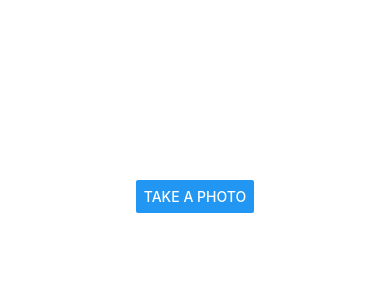
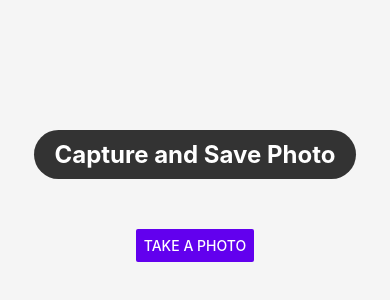
Before and after one commit to TiwariLokesh/Asb_Project, a React Native app: screen / in a window 390 px wide. Shown: the part 226-526 px from the top of the page. Built offline with nearby package versions, Linux system fonts and the light colour scheme.

Commit message:
camera now saving the image correctly

```diff
--- a/App.js
+++ b/App.js
@@ -1,73 +1,11 @@
-import React, { useState } from 'react';
-import { View, Button, Image, StyleSheet, PermissionsAndroid, Alert } from 'react-native';
-import { launchCamera } from 'react-native-image-picker';
+import { View } from 'react-native'
+import React from 'react'
+import Camera from './Components/Camera'
 
-const Camera = () => {
-  const [imageUri, setImageUri] = useState(null);
-
-  const requestCameraPermission = async () => {
-    try {
-      const granted = await PermissionsAndroid.request(
-        PermissionsAndroid.PERMISSIONS.CAMERA,
-        {
-          title: 'Camera Permission',
-          message: 'This app needs camera access to take photos.',
-          buttonNeutral: 'Ask Me Later',
-          buttonNegative: 'Cancel',
-          buttonPositive: 'OK',
-        },
-      );
-      return granted === PermissionsAndroid.RESULTS.GRANTED;
-    } catch (err) {
-      console.warn(err);
-      return false;
-    }
-  };
-
-  const openCamera = async () => {
-    const hasPermission = await requestCameraPermission();
-
-    if (!hasPermission) {
-      Alert.alert('Camera permission is required to use this feature.');
-      return;
-    }
-
-    const options = {
-      mediaType: 'photo',
-      cameraType: 'back',
-    };
-
-    launchCamera(options, (response) => {
-      if (response.didCancel) {
-        console.log('User cancelled image picker');
-      } else if (response.errorCode) {
-        console.log('ImagePicker Error: ', response.errorMessage);
-      } else if (response.assets && response.assets.length > 0) {
-        const uri = response.assets[0].uri;
-        setImageUri(uri);
-      }
-    });
-  };
-
+export default function App() {
   return (
-    <View style={styles.container}>
-      <Button title="Take a Photo" onPress={openCamera} />
-      {imageUri && <Image source={{ uri: imageUri }} style={styles.image} />}
+    <View style={{flex:1}}>
+      <Camera/>
     </View>
-  );
-};
-
-const styles = StyleSheet.create({
-  container: {
-    flex: 1,
-    justifyContent: 'center',
-    alignItems: 'center',
-  },
-  image: {
-    width: 300,
-    height: 300,
-    marginTop: 20,
-  },
-});
-
-export default Camera;
+  )
+}
--- a/Components/Camera.js
+++ b/Components/Camera.js
@@ -1,6 +1,7 @@
 import React, { useState } from 'react';
-import { View, Button, Image, StyleSheet, PermissionsAndroid, Alert } from 'react-native';
+import { View, Text, Button, Image, StyleSheet, PermissionsAndroid, Alert } from 'react-native';
 import { launchCamera } from 'react-native-image-picker';
+import RNFS from 'react-native-fs';
 
 const Camera = () => {
   const [imageUri, setImageUri] = useState(null);
@@ -15,7 +16,7 @@ const Camera = () => {
           buttonNeutral: 'Ask Me Later',
           buttonNegative: 'Cancel',
           buttonPositive: 'OK',
-        },
+        }
       );
       return granted === PermissionsAndroid.RESULTS.GRANTED;
     } catch (err) {
@@ -49,10 +50,32 @@ const Camera = () => {
     });
   };
 
+  const savePhotoToGallery = async () => {
+    if (imageUri) {
+      try {
+        const fileName = imageUri.split('/').pop();
+        const destPath = `${RNFS.ExternalStorageDirectoryPath}/DCIM/${fileName}`;
+        await RNFS.copyFile(imageUri, destPath);
+        Alert.alert('Photo saved to gallery!');
+      } catch (error) {
+        console.log('Error saving photo: ', error);
+        Alert.alert('Error saving photo');
+      }
+    } else {
+      Alert.alert('No photo to save');
+    }
+  };
+
   return (
     <View style={styles.container}>
-      <Button title="Take a Photo" onPress={openCamera} />
-      {imageUri && <Image source={{ uri: imageUri }} style={styles.image} />}
+      <Text style={styles.heading}>Capture and Save Photo</Text>
+      <Button title="Take a Photo" onPress={openCamera} color="#6200EE" />
+      {imageUri && (
+        <>
+          <Image source={{ uri: imageUri }} style={styles.image} />
+          <Button title="Download Photo" onPress={savePhotoToGallery} color="#03DAC5" />
+        </>
+      )}
     </View>
   );
 };
@@ -62,11 +85,32 @@ const styles = StyleSheet.create({
     flex: 1,
     justifyContent: 'center',
     alignItems: 'center',
+    padding: 20,
+    backgroundColor: '#f5f5f5',
+  },
+  heading: {
+    fontSize: 24,
+    fontWeight: 'bold',
+    marginBottom: 50,
+    color: '#fff',
+    backgroundColor:'#333',
+    paddingHorizontal:20,
+    paddingVertical:10,
+    borderRadius:50
   },
   image: {
-    width: 300,
-    height: 300,
+    width: 350,
+    height: 500,
     marginTop: 20,
+    marginBottom: 20,
+    borderRadius: 10,
+    borderWidth: 2,
+    borderColor: '#6200EE',
+  },
+  button: {
+    marginTop: 10,
+    padding: 10,
+    borderRadius: 5,
   },
 });
 
--- a/package.json
+++ b/package.json
@@ -10,8 +10,10 @@
     "test": "jest"
   },
   "dependencies": {
+    "@react-native-community/cameraroll": "^4.1.2",
     "react": "18.3.1",
     "react-native": "0.75.2",
+    "react-native-fs": "^2.20.0",
     "react-native-image-picker": "^7.1.2"
   },
   "devDependencies": {
```
Also changed, not shown: 2 other files (tests, documents, lock files or other folders).
